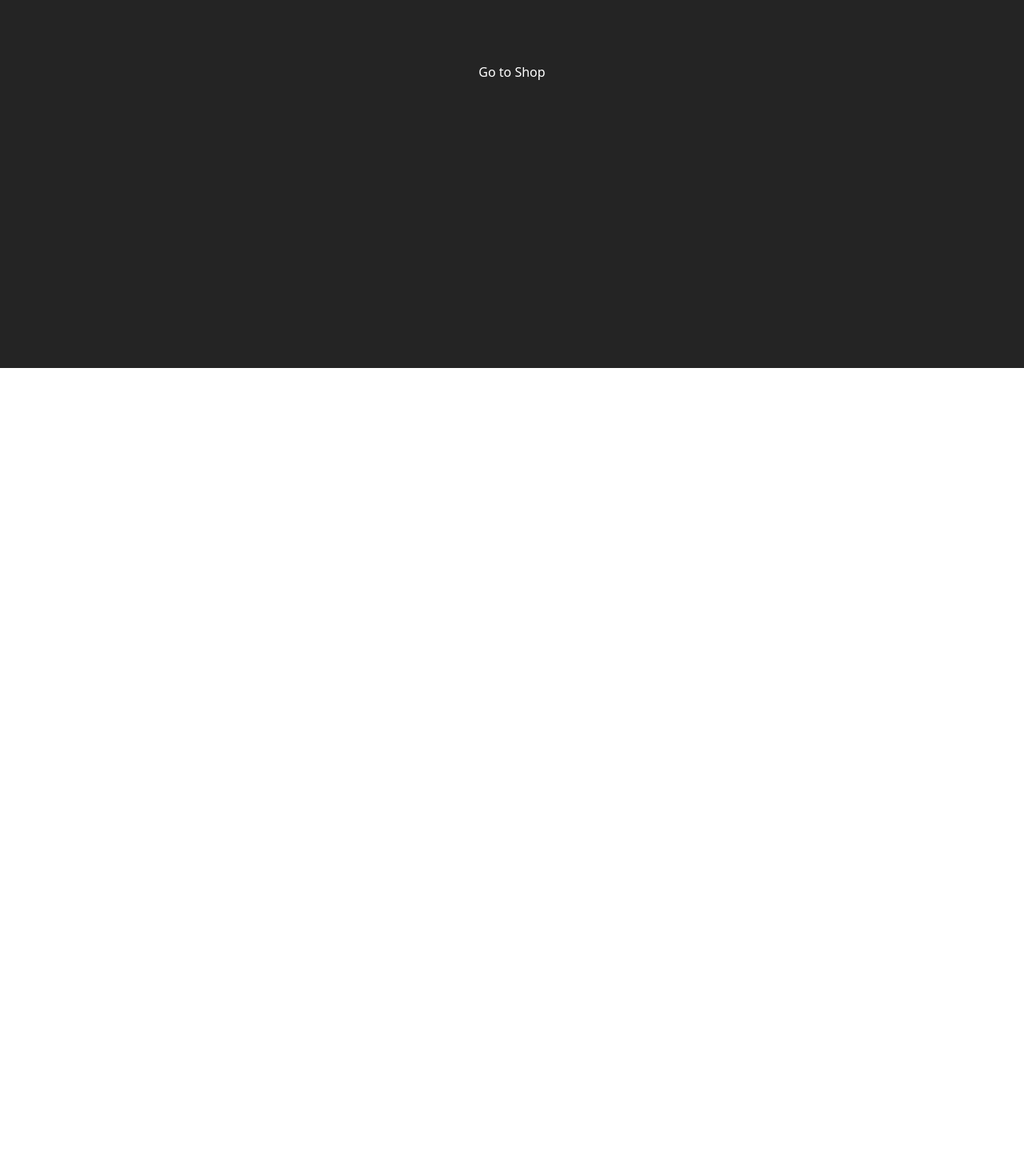
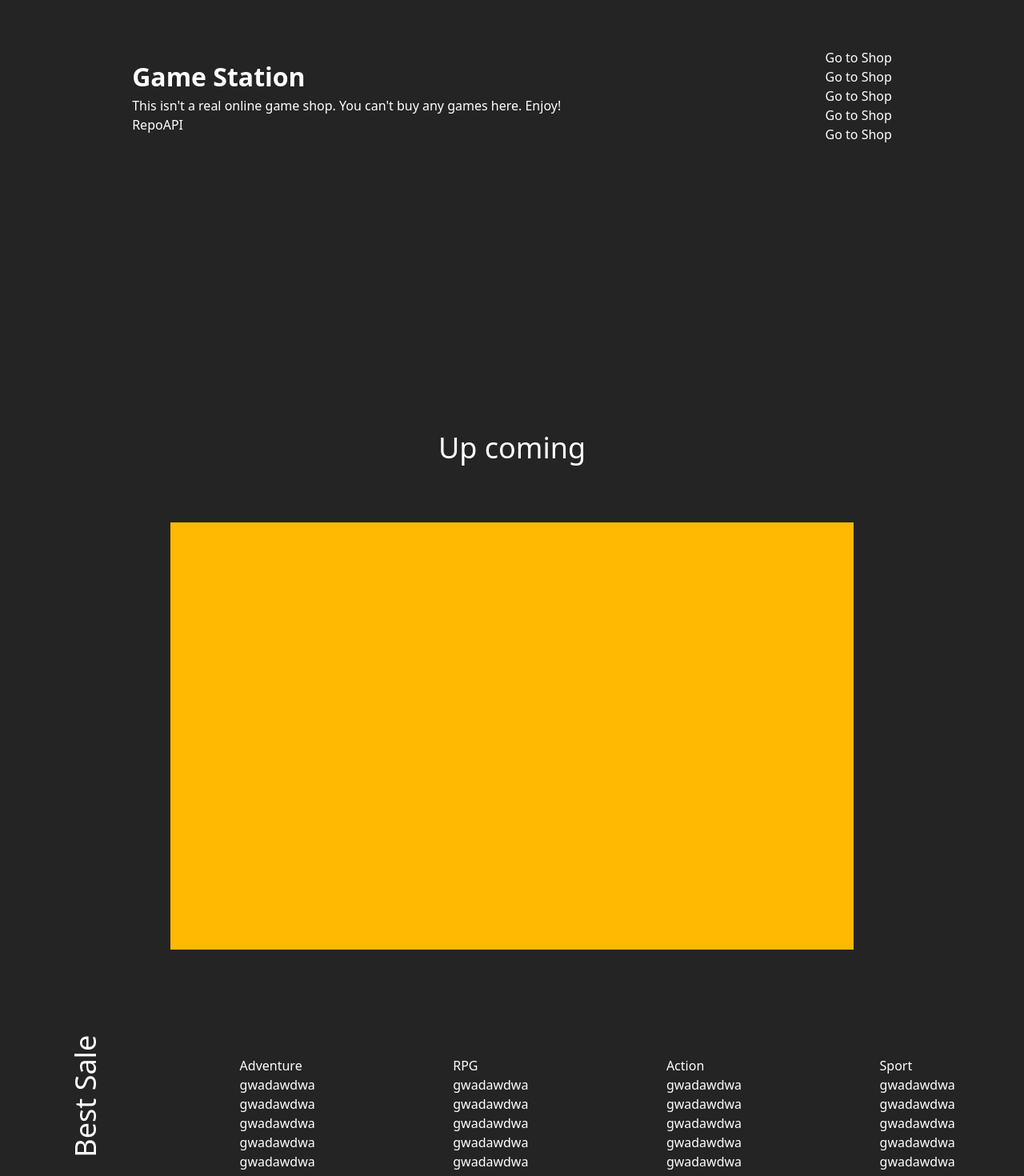
Before and after one commit to Andmana/Game-Station, a React (Vite) app: page / in a window 1280 px wide. Shown: the part 340-1810 px from the top of the page at 80% size. Before the commit the page ends 800 px from the top, so only its background shows below. Built offline with nearby package versions, Linux system fonts and the light colour scheme.

Commit message:
Rough design homepage layout

```diff
--- a/src/pages/Homepage.tsx
+++ b/src/pages/Homepage.tsx
@@ -2,8 +2,95 @@ import { Link } from "react-router-dom";
 
 const Homepage = () => {
     return (
-        <div className="flex-1 flex items-center justify-center">
-            <Link to="/shop">Go to Shop</Link>
+        <div className="flex-1 flex flex-col ">
+            <section className="h-screen flex items-center justify-around w-full">
+                <div>
+                    <h1>Game Station</h1>
+                    <p>
+                        This isn't a real online game shop. You can't buy any
+                        games here. Enjoy!
+                    </p>
+                    <div>
+                        <a href="github.com/andmana">Repo</a>
+                        <a href="github.com/andmana">API</a>
+                    </div>
+                </div>
+                <div id="quick-navigation">
+                    <ul>
+                        <li>
+                            <Link to="/shop">Go to Shop</Link>
+                        </li>
+                        <li>
+                            <Link to="/shop">Go to Shop</Link>
+                        </li>
+                        <li>
+                            <Link to="/shop">Go to Shop</Link>
+                        </li>
+                        <li>
+                            <Link to="/shop">Go to Shop</Link>
+                        </li>
+                        <li>
+                            <Link to="/shop">Go to Shop</Link>
+                        </li>
+                    </ul>
+                </div>
+            </section>
+            <section className="h-screen flex justify-center items-center relative">
+                <div>
+                    <h2 className="text-4xl absolute top-5 self-center transform -translate-x-1/2">
+                        Up coming
+                    </h2>
+                </div>
+                <div className="w-8/12 h-8/12 bg-amber-400 absolute "></div>
+                <div className="w-8/12 h-8/12 absolute opacity-70"></div>
+            </section>
+            <section className="h-screen flex justify-stretch items-stretch relative w-full">
+                <div className="flex-1/6">
+                    <h2 className="text-4xl transform -rotate-90">Best Sale</h2>
+                </div>
+                <div className="flex-5/6 flex justify-around">
+                    <div>
+                        <h3>Adventure</h3>
+                        <ol>
+                            <li>gwadawdwa</li>
+                            <li>gwadawdwa</li>
+                            <li>gwadawdwa</li>
+                            <li>gwadawdwa</li>
+                            <li>gwadawdwa</li>
+                        </ol>
+                    </div>
+                    <div>
+                        <h3>RPG</h3>
+                        <ol>
+                            <li>gwadawdwa</li>
+                            <li>gwadawdwa</li>
+                            <li>gwadawdwa</li>
+                            <li>gwadawdwa</li>
+                            <li>gwadawdwa</li>
+                        </ol>
+                    </div>
+                    <div>
+                        <h3>Action</h3>
+                        <ol>
+                            <li>gwadawdwa</li>
+                            <li>gwadawdwa</li>
+                            <li>gwadawdwa</li>
+                            <li>gwadawdwa</li>
+                            <li>gwadawdwa</li>
+                        </ol>
+                    </div>
+                    <div>
+                        <h3>Sport</h3>
+                        <ol>
+                            <li>gwadawdwa</li>
+                            <li>gwadawdwa</li>
+                            <li>gwadawdwa</li>
+                            <li>gwadawdwa</li>
+                            <li>gwadawdwa</li>
+                        </ol>
+                    </div>
+                </div>
+            </section>
         </div>
     );
 };
```
